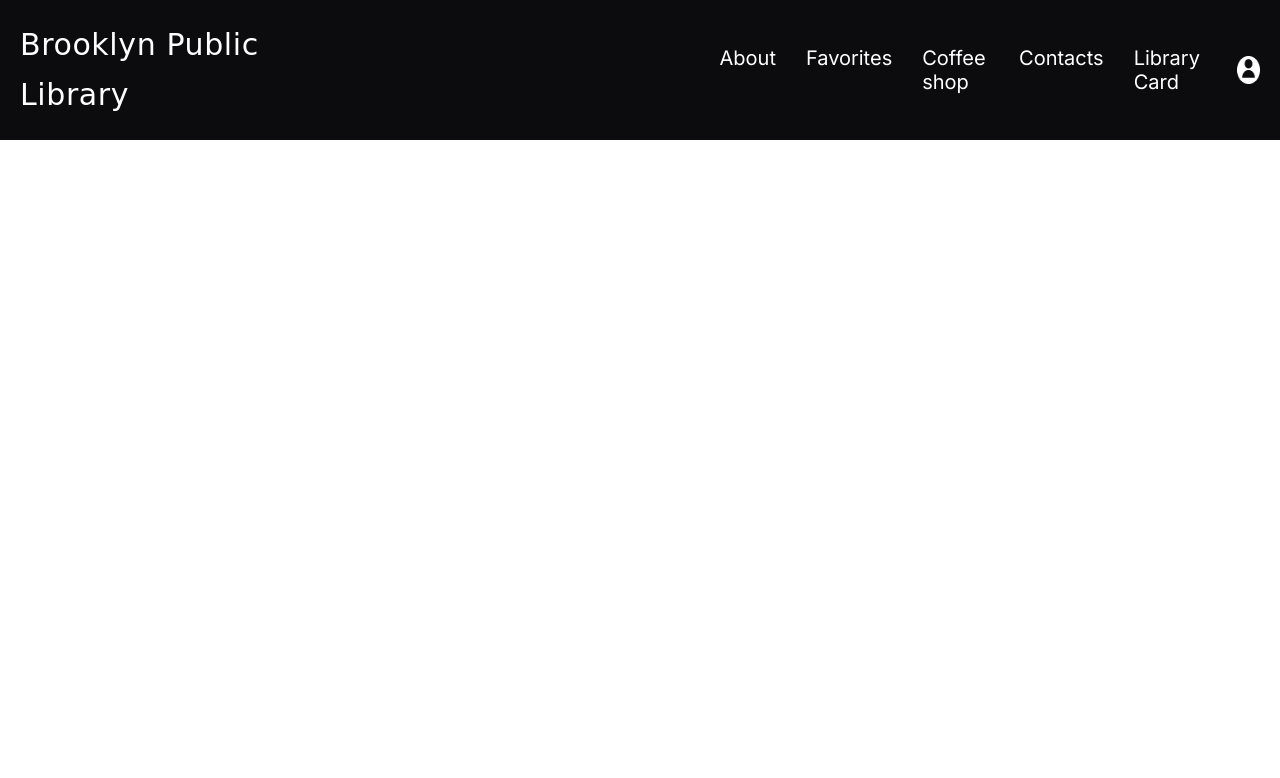
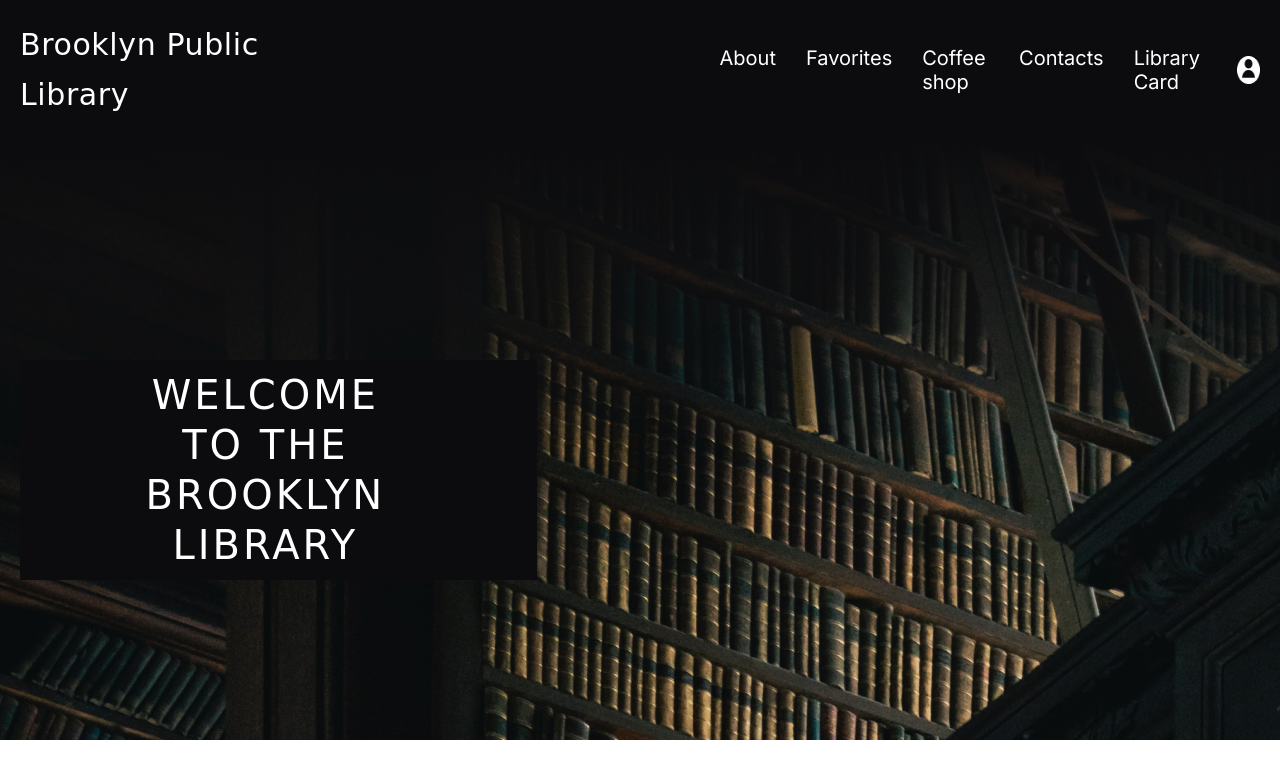
Before and after one commit to GTC-2020/library, a plain HTML site: page index.html in a window 1280 px wide. Drawn offline with Linux system fonts and the light colour scheme; a web font is replaced by a local one.

Commit message:
feat:add welcome section

```diff
--- a/index.html
+++ b/index.html
@@ -27,13 +27,12 @@
         <img src="images/icon/Subtract (1).png" alt="profile-icon">
       </div>
       </div>
-
     </div>
   </header>
   <main class="main">
     <section class="welcome">
       <div class="wrapper">
-
+        <div class="welcome_title"><h2>Welcome<br> to the Brooklyn Library</h2></div>
       </div>
     </section>
   </main>
```
Also changed, not shown: images/content/Welcome.png (added).
